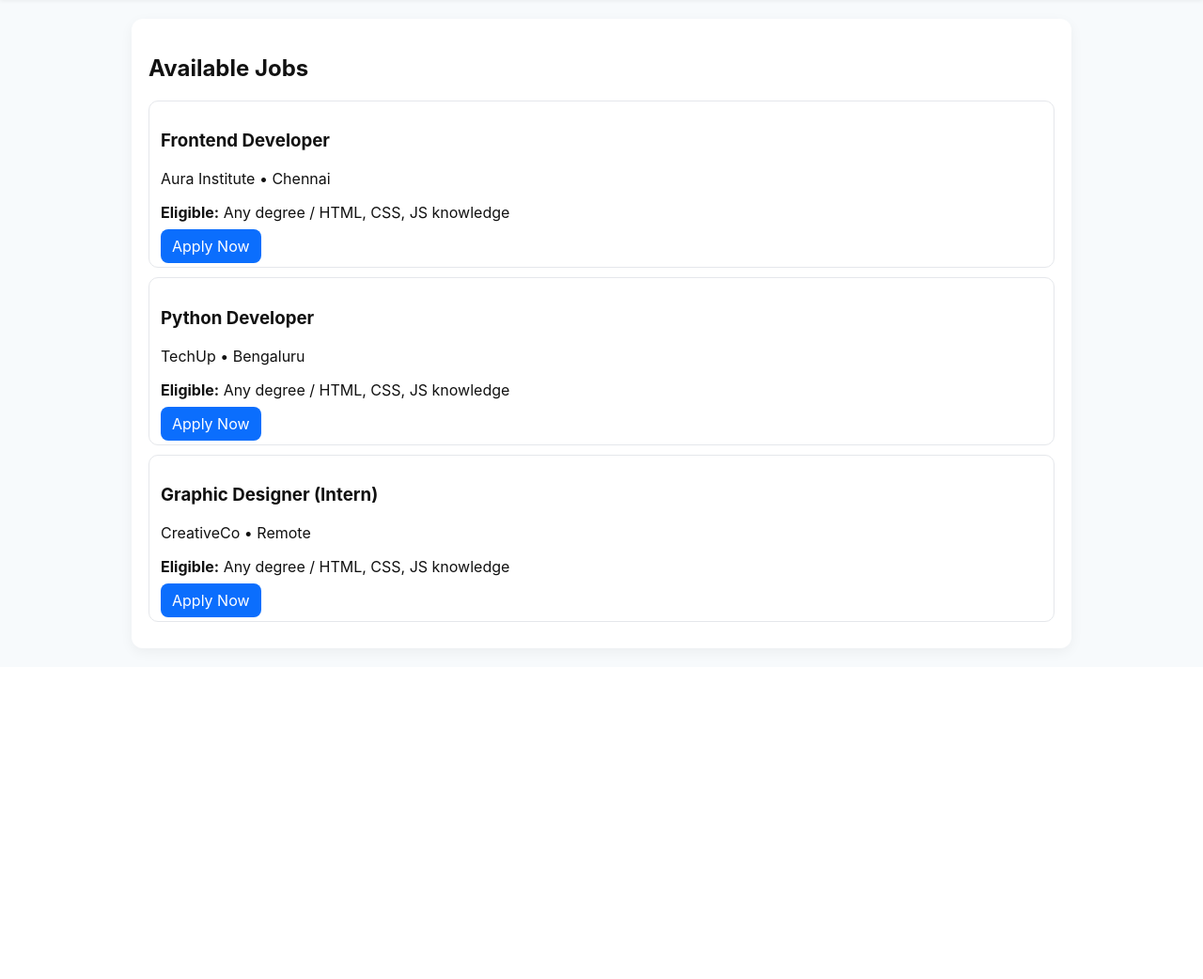
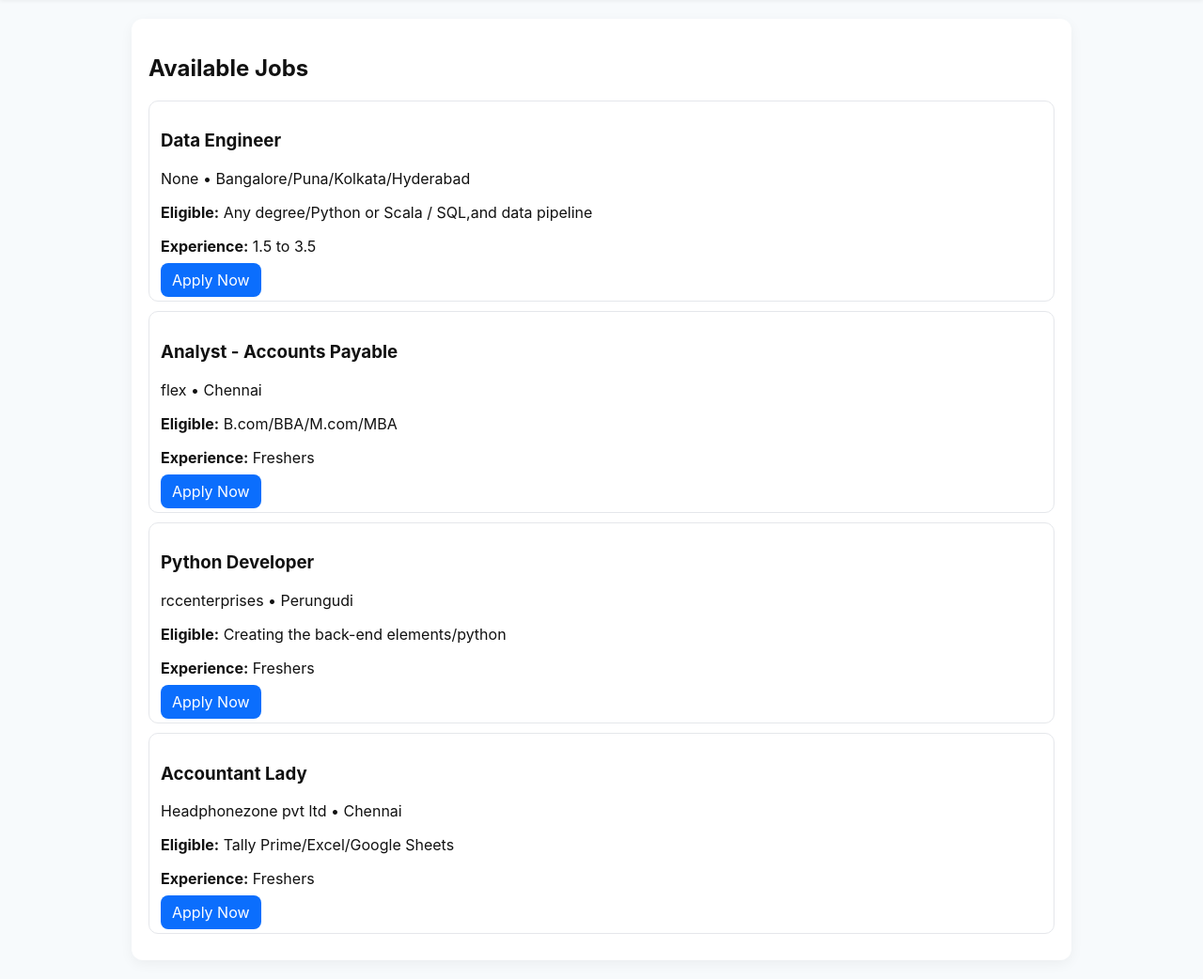
Before and after one commit to Aura11-coder/job-apply-flask, a Flask app: page / in a window 1280 px wide. Shown: the part 114-1156 px from the top of the page at 94% size. Before the commit the page ends 810 px from the top, so only its background shows below. Run offline with Flask 3, Linux system fonts and the light colour scheme.

Commit message:
Updated code

```diff
--- a/app.py
+++ b/app.py
@@ -16,10 +16,12 @@ CORS(app)
 
 # 🔹 Dummy job data
 jobs = [
-    {"id": 1, "title": "Frontend Developer", "company": "Aura Institute", "location": "Chennai", "eligible": "Any degree / HTML, CSS, JS knowledge"},
+    {"id": 1, "title": "Data Engineer", "company": "None", "location": "Bangalore/Puna/Kolkata/Hyderabad", "eligible": "Any degree/Python or Scala / SQL,and data pipeline","experience":"1.5 to 3.5"},
 
-    {"id": 2, "title": "Python Developer", "company": "TechUp", "location": "Bengaluru", "eligible": "Any degree / HTML, CSS, JS knowledge"},
-    {"id": 3, "title": "Graphic Designer (Intern)", "company": "CreativeCo", "location": "Remote", "eligible": "Any degree / HTML, CSS, JS knowledge"},
+    {"id": 2, "title": "Analyst - Accounts Payable", "company": "flex", "location": "Chennai", "eligible": "B.com/BBA/M.com/MBA","experience":"Freshers"},
+    {"id": 3, "title": "Python Developer", "company": "rccenterprises", "location": "Perungudi", "eligible": "Creating the back-end elements/python","experience":"Freshers"},
+    {"id": 4, "title": "Accountant Lady", "company": "Headphonezone pvt ltd", "location": "Chennai", "eligible": "Tally Prime/Excel/Google Sheets","experience":"Freshers"}
+
 ]
 
 @app.route("/")
--- a/templates/jobs.html
+++ b/templates/jobs.html
@@ -25,7 +25,9 @@
         <div class="job">
           <h3>{{ job.title }}</h3>
           <p>{{ job.company }} • {{ job.location }}</p>
-           <p><b>Eligible:</b> {{ job.eligible }}</p>
+          <p><b>Eligible:</b> {{ job.eligible }}</p>
+          <p><b>Experience:</b> {{ job.experience }}</p>
+
           <a href="{{ url_for('application', job_id=job.id) }}" class="btn">Apply Now</a>
         </div>
       {% endfor %}
```
